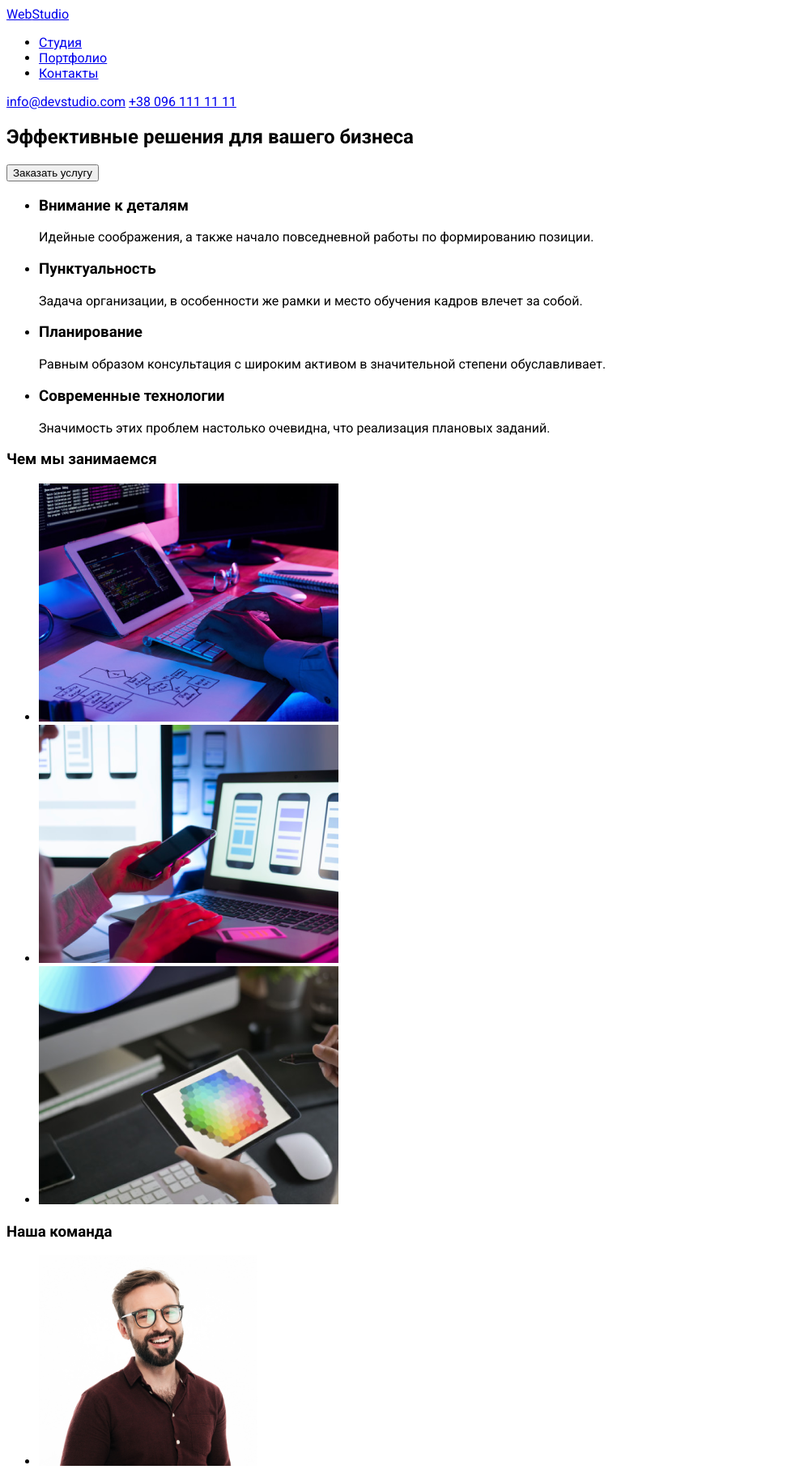
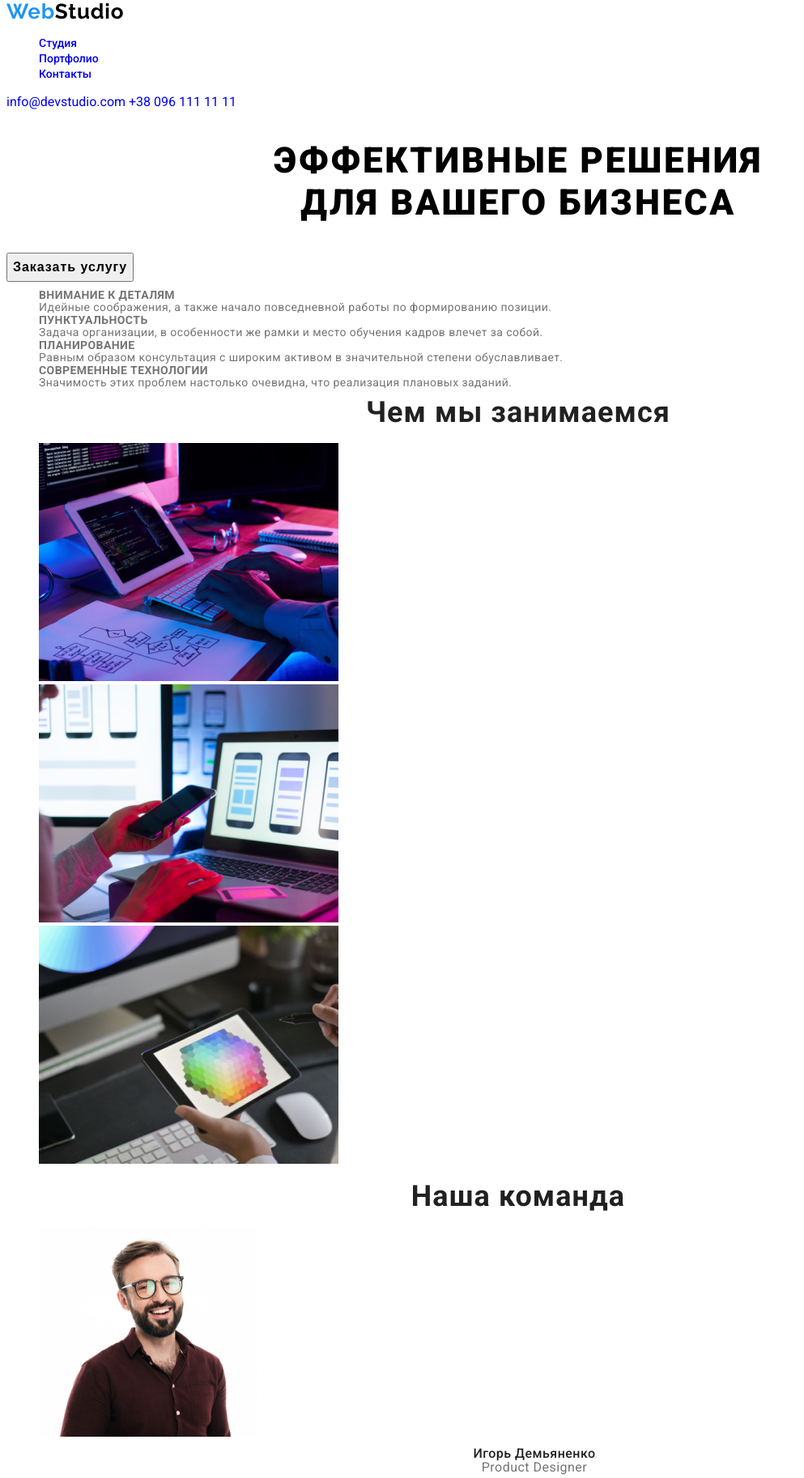
Before and after one commit to Sergii-Khololov/goit-markup-hw-02, a plain HTML site: page index.html in a window 1280 px wide. Shown: the top 1825 px of the page at 81% size, without its empty margins (0-993 px from the left). Drawn offline with Linux system fonts and the light colour scheme.

Commit message:
Внёс данные в CSS ( ДЗ-2)

```diff
--- a/css/styles.css
+++ b/css/styles.css
@@ -1,4 +1,193 @@
 body {
   font-family: "Roboto", sans-serif;
-  color: ;
 }
+
+a {
+  text-decoration: none;
+}
+
+ul {
+  list-style-type: none;
+}
+
+/*======= Header ======*/
+
+.nav-list-link {
+  font-weight: 500;
+  font-size: 14px;
+  line-height: 1.143px;
+}
+
+.nav-list-link:hover,
+.nav-list-link:focus {
+  color: #2196f3;
+}
+
+.nav-link-tel:hover,
+.nav-link-tel:focus {
+  font-weight: 500;
+  font-size: 14px;
+  line-height: 1.143px;
+  letter-spacing: 0.02em;
+  color: #757575;
+}
+
+.nav-link-mail:hover,
+.nav-link-mai:focus {
+  font-weight: 500;
+  font-size: 14px;
+  line-height: 1.143px;
+  letter-spacing: 0.02em;
+  color: #2196f3;
+}
+
+.link {
+  font-family: Raleway;
+  font-style: normal;
+  font-weight: bold;
+  font-size: 26px;
+  line-height: 1.192px;
+  letter-spacing: 0.03em;
+  color: #000000;
+}
+
+.logo {
+  font-family: Raleway;
+  font-style: normal;
+  font-weight: bold;
+  font-size: 26px;
+  line-height: 1.192px;
+  letter-spacing: 0.03em;
+  color: #2196f3;
+}
+
+/*====== Hero ======*/
+
+.hero-subject {
+  font-weight: 900;
+  font-size: 44px;
+  /*line-height: 1.364px;*/
+  text-align: center;
+  letter-spacing: 0.06em;
+  text-transform: uppercase;
+  /*color: #ffffff;*/
+}
+
+.hero-btn {
+  font-weight: 700;
+  font-size: 16px;
+  line-height: 30px;
+  display: flex;
+  align-items: center;
+  text-align: center;
+  letter-spacing: 0.06em;
+}
+
+/*====== Feature ======*/
+
+.feature-title {
+  font-weight: 700;
+  font-size: 14px;
+  line-height: 1.143px;
+  letter-spacing: 0.03em;
+  text-transform: uppercase;
+  color: #757575;
+}
+
+.feature-text {
+  font-weight: normal;
+  font-size: 14px;
+  line-height: 1.714px;
+  letter-spacing: 0.03em;
+  color: #757575;
+}
+
+/*====== What we do ======*/
+
+.work-title {
+  font-weight: 700;
+  font-size: 36px;
+  line-height: 1.167px;
+  text-align: center;
+  letter-spacing: 0.03em;
+  color: #212121;
+}
+
+/*====== -Our Team ======*/
+
+.team-title {
+  font-weight: 700;
+  font-size: 36px;
+  line-height: 1.167px;
+  text-align: center;
+  letter-spacing: 0.03em;
+  color: #212121;
+}
+
+.team-item-title {
+  font-weight: 500;
+  font-size: 16px;
+  line-height: 1.188px;
+  text-align: center;
+  letter-spacing: 0.03em;
+  color: #212121;
+}
+
+.team-profession {
+  font-family: Roboto;
+  font-style: normal;
+  font-weight: normal;
+  font-size: 16px;
+  line-height: 1.188px;
+  text-align: center;
+  letter-spacing: 0.03em;
+  color: #757575;
+}
+
+/*====== Footer ======*/
+
+.footer-list-item {
+  font-family: Roboto;
+  font-style: normal;
+  font-weight: normal;
+  font-size: 14px;
+  line-height: 1.714px;
+  letter-spacing: 0.03em;
+  /*color: #FFFFFF;*/
+}
+.footer-link:hover,
+.footer-link:focus {
+  font-weight: normal;
+  font-size: 14px;
+  line-height: 1.714px;
+  letter-spacing: 0.03em;
+  /*color: rgba(255, 255, 255, 0.6);*/
+}
+
+/*====== Portfolio ======*/
+
+/*====== Main ======*/
+
+button:hover,
+button:focus {
+  font-weight: 500;
+  font-size: 16px;
+  line-height: 26px;
+  text-align: center;
+  letter-spacing: 0.03em;
+}
+
+.features-list-title {
+  font-weight: 700;
+  font-size: 18px;
+  line-height: 36px;
+  letter-spacing: 0.06em;
+}
+
+.features-list-subtitle {
+  font-weight: 400;
+  font-size: 16px;
+  line-height: 30px;
+  letter-spacing: 0.03em;
+  color: #757575;
+}
--- a/index.html
+++ b/index.html
@@ -9,7 +9,7 @@
       href="https://fonts.googleapis.com/css2?family=Raleway:wght@700&family=Roboto:wght@400;500;700;900&display=swap"
       rel="stylesheet"
     />
-    <link rel="stylesheet" href="/css/styles.css" />
+    <link rel="stylesheet" href="./css/styles.css" />
   </head>
 
   <body>
@@ -19,16 +19,16 @@
       <a class="link" href="./index.html" target="_blank">
         <span class="logo">Web</span>Studio</a
       >
-      <nav class="nav-header">
-        <ul class="nav-header-list">
-          <li class="nav-header-item">
-            <a href="#">Студия</a>
+      <nav class="nav">
+        <ul class="nav-list">
+          <li class="nav-list-item">
+            <a class="nav-list-link" href="#">Студия</a>
           </li>
-          <li class="nav-header-item">
-            <a href="#">Портфолио</a>
+          <li class="nav-list-item">
+            <a class="nav-list-link" href="#">Портфолио</a>
           </li>
-          <li class="nav-header-item">
-            <a href="#">Контакты</a>
+          <li class="nav-list-item">
+            <a class="nav-list-link" href="#">Контакты</a>
           </li>
         </ul>
 
@@ -44,7 +44,9 @@
       <!--HERO-->
 
       <section class="hero">
-        <h1 class="hero-subject">Эффективные решения для вашего бизнеса</h1>
+        <h1 class="hero-subject">
+          Эффективные решения <br />для вашего бизнеса
+        </h1>
         <button class="hero-btn" type="button">Заказать услугу</button>
       </section>
 
@@ -190,12 +192,12 @@
             <a href="#">г. Киев, пр-т Леси Украинки, 26</a>
           </li>
           <li>
-            <a class="footer-list-item" href="mailto:info@example.com"
+            <a class="footer-link" href="mailto:info@example.com"
               >info@example.com</a
             >
           </li>
           <li>
-            <a class="footer-list-item" href="tel:+380991111111"
+            <a class="footer-link" href="tel:+380991111111"
               >+38 099 111 11 11</a
             >
           </li>
```
Also changed, not shown: portfolio.html (+36 -79 lines).
